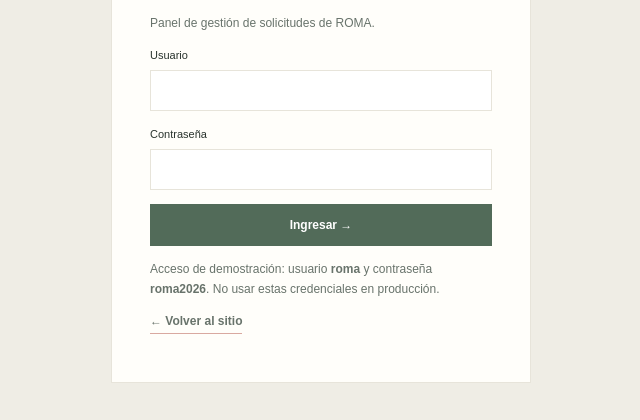
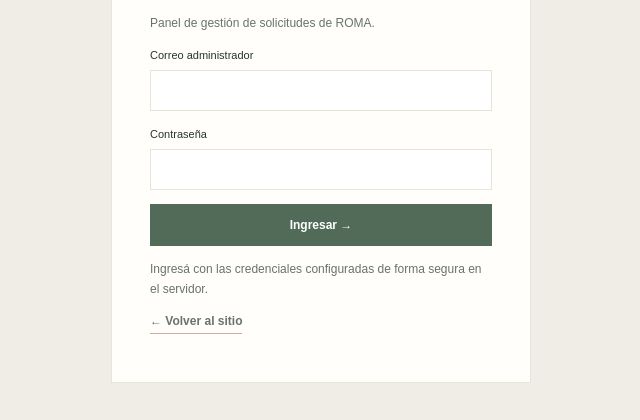
Before and after one commit to chayannecorrea/Proyecto-ROMA, a plain HTML site: page admin/login.html in a window 1280 px wide. Shown: the part 284-704 px from the top of the page, without its empty margins (319-959 px from the left). Drawn offline with Linux system fonts and the light colour scheme.

Commit message:
Conecta admin/login.html con backend real

```diff
--- a/admin/login.html
+++ b/admin/login.html
@@ -1 +1 @@
-<!doctype html><html lang="es"><head><meta charset="utf-8"><meta name="viewport" content="width=device-width,initial-scale=1"><title>Acceso administrador | ROMA</title><link rel="stylesheet" href="../assets/css/styles.css"><script defer src="../assets/js/admin.js"></script></head><body class="admin-body"><main class="admin-card"><a class="brand" href="../index.html"><span class="brand-mark">R</span><span>ROMA<small>ADMINISTRACIÓN</small></span></a><h1>Bienvenida.</h1><p>Panel de gestión de solicitudes de ROMA.</p><form id="login-form"><label>Usuario<input name="user" autocomplete="username" required></label><label>Contraseña<input name="password" type="password" autocomplete="current-password" required></label><button class="btn btn-primary" type="submit">Ingresar →</button><p class="admin-notice" aria-live="polite">Acceso de demostración: usuario <strong>roma</strong> y contraseña <strong>roma2026</strong>. No usar estas credenciales en producción.</p></form><p><a class="text-link" href="../index.html">← Volver al sitio</a></p></main></body></html>
+<!doctype html><html lang="es"><head><meta charset="utf-8"><meta name="viewport" content="width=device-width,initial-scale=1"><title>Acceso administrador | ROMA</title><link rel="stylesheet" href="../assets/css/styles.css"><script defer src="../assets/js/admin.js"></script></head><body class="admin-body"><main class="admin-card"><a class="brand" href="../index.html"><span class="brand-mark">R</span><span>ROMA<small>ADMINISTRACIÓN</small></span></a><h1>Bienvenida.</h1><p>Panel de gestión de solicitudes de ROMA.</p><form id="login-form"><label>Correo administrador<input name="email" type="email" autocomplete="username" required></label><label>Contraseña<input name="password" type="password" autocomplete="current-password" required></label><button class="btn btn-primary" type="submit">Ingresar →</button><p class="admin-notice" aria-live="polite">Ingresá con las credenciales configuradas de forma segura en el servidor.</p></form><p><a class="text-link" href="../index.html">← Volver al sitio</a></p></main></body></html>
```
